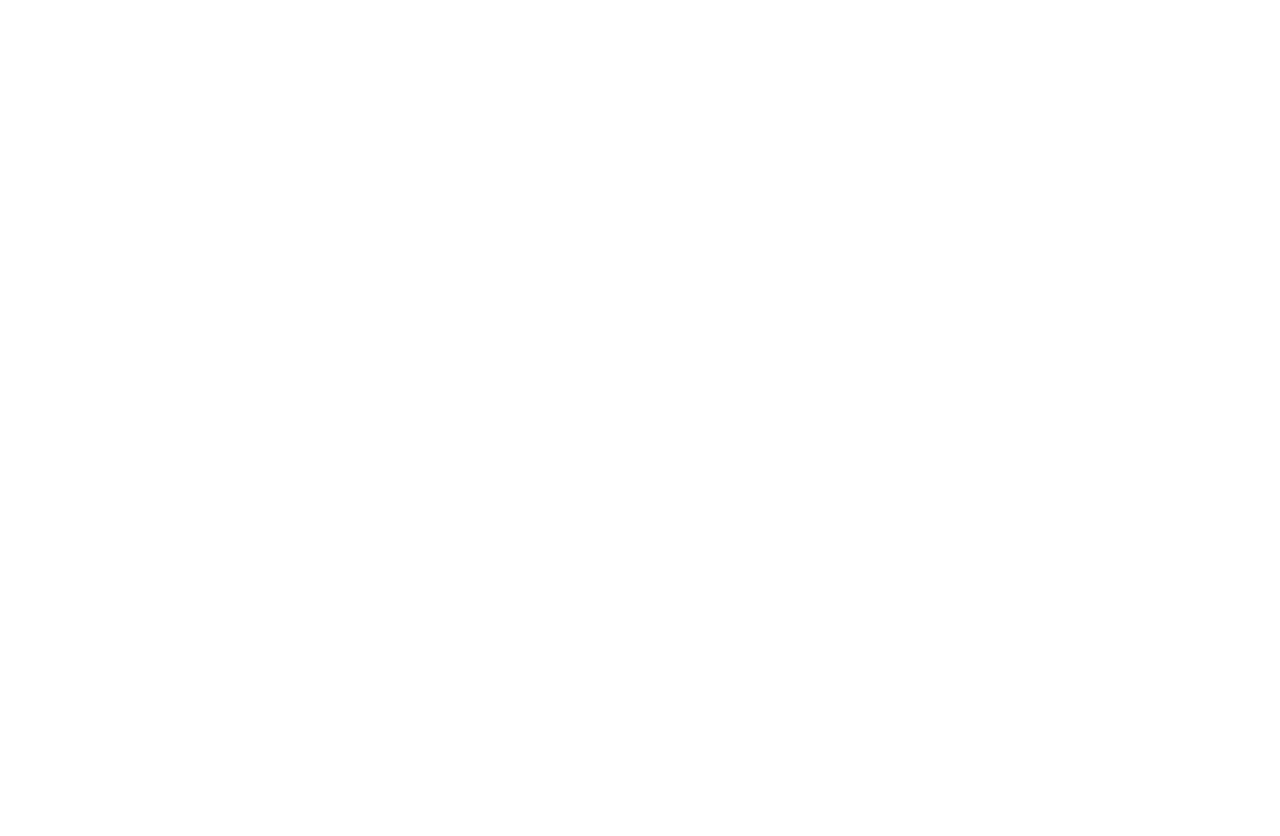
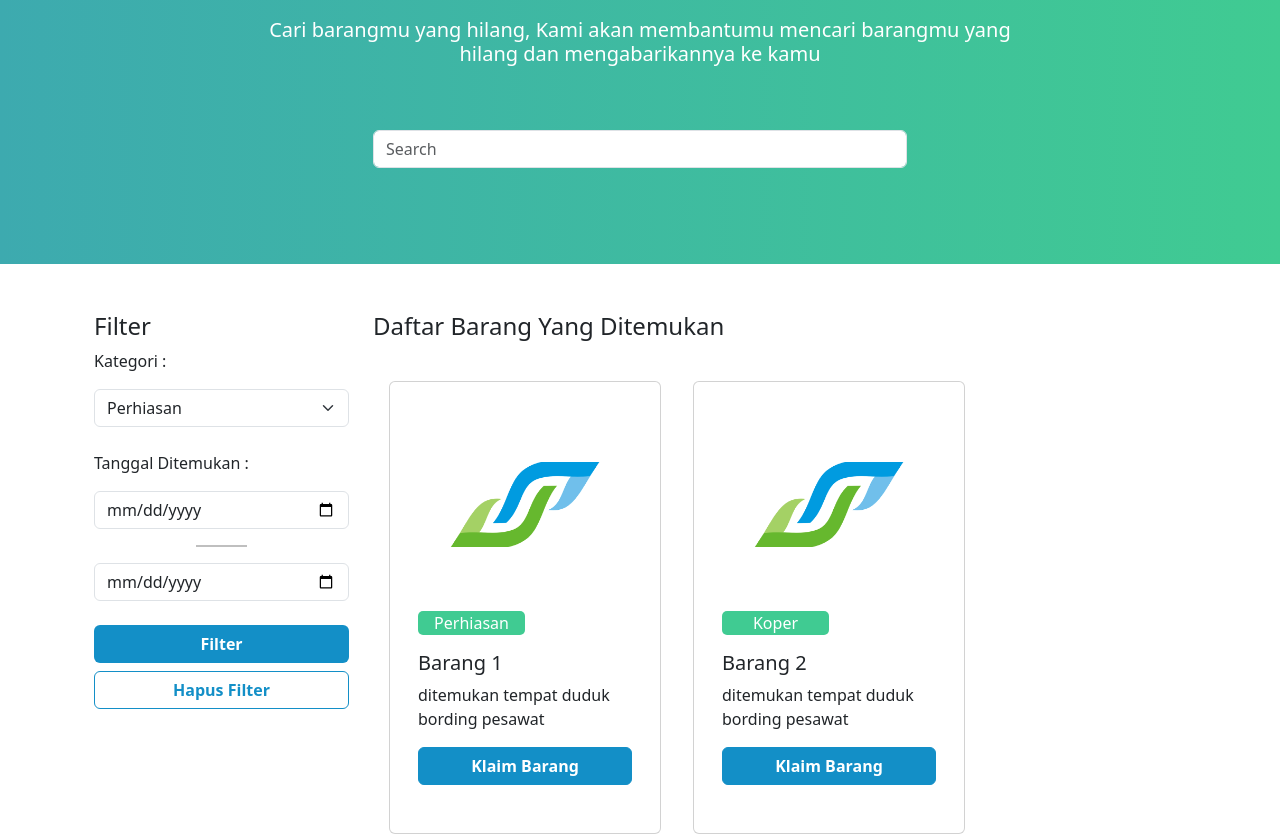
Before and after one commit to raihanrahman90/LostFoundAngkasaPura-FE, a React (Vite) app: page /ListBarang in a window 1280 px wide. Before the commit this address had no page. Shown: the part 282-1118 px from the top of the page. Before the commit the page ends 800 px from the top, so only its background shows below. Built offline with nearby package versions, Linux system fonts and the light colour scheme.

Commit message:
finished list-barang
page yg lain nyusul masih di rapikan

```diff
--- a/src/App.js
+++ b/src/App.js
@@ -10,6 +10,7 @@
 
 // user
 import HomePage from "./Page/User/HomePage";
+import ListBarang from "./Page/User/List-Barang";
 
 function App() {
 
@@ -28,7 +29,7 @@
 
 {/* user */}
           <Route path="/" element={<HomePage />} />
-
+          <Route path="/ListBarang" element={<ListBarang />} />
 
         </Routes>
     </BrowserRouter>
--- a/src/App.jsx
+++ b/src/App.jsx
@@ -11,6 +11,7 @@
 import ListAdmin from "./Page/Admin/ListAdmin/ListAdmin";
 // user
 import HomePage from "./Page/User/HomePage";
+import ListBarang from "./Page/User/List-Barang";
 import { BrowserRouter, Route, Routes } from "react-router-dom";
 import './App.css'
 
@@ -36,6 +37,7 @@
 
     {/* user */}
               <Route path="/" element={<HomePage />} />
+              <Route path="/ListBarang" element={<ListBarang />} />
 
 
             </Routes>
--- a/src/Asset/user.css
+++ b/src/Asset/user.css
@@ -34,3 +34,32 @@
     margin-top: -100px!important;
     z-index: 99px;
 }
+
+.cardTitle{
+    display: absolute;
+    margin-left: 25vw;
+    width: 50%;
+    margin-bottom: 5%;
+}
+
+.card-category {
+    background-color: #40CB92;
+    color: #FFFFFF;
+    border-radius: 5px;
+    padding: 0 10 0 10;
+    text-align: center;
+    width: 50%;
+}
+
+.listBarang{
+    margin-top: 10% !important;
+}
+
+.btn-filter{
+    color: white !important;
+}
+
+.btn-hapus{
+    border: #138FC7 1px solid !important;
+    color: #138FC7 !important;
+}
--- /dev/null
+++ b/src/Page/User/List-Barang.jsx
@@ -0,0 +1,169 @@
+import { useState } from "react";
+import Headers from './Headers';
+import Footer from "./Footer";
+import '../../Asset/user.css';
+import Logo from '../../Asset/logo.png';
+import "../../Asset/style.css";
+import { AiOutlineSearch } from "react-icons/ai";
+import {
+    Form,
+    FormControl,
+    InputGroup,
+    Container,
+    Row,
+    Col
+  } from "react-bootstrap";
+
+export default function ListBarang() {
+
+    const barang =
+    [
+        {
+        id : 1,
+        img: Logo,
+        namaBarang : "Barang 1",
+        kategoti : "Perhiasan",
+        keterangan : "ditemukan tempat duduk bording pesawat",
+        },
+        {
+        id : 2,
+        img: Logo,
+        namaBarang : "Barang 2",
+        kategoti : "Koper",
+        keterangan : "ditemukan tempat duduk bording pesawat",
+        },{
+        id : 3,
+        img: Logo,
+        namaBarang : "Barang 3",
+        kategoti : "Dompet",
+        keterangan : "ditemukan tempat duduk bording pesawat",
+        },
+        {
+        id : 4,
+        img: Logo,
+        namaBarang : "Barang 4",
+        kategoti : "Elektronik",
+        keterangan : "ditemukan tempat duduk bording pesawat",
+        }
+    ]
+
+    const [dataKategori, setKategori] = useState("");
+
+    const handleKategori = (e) => {
+        setKategori(e.target.value);
+    };
+
+    return (
+        <div style={{backgroundColor:"white"}}>
+            <Headers />
+
+            <div className="bgdasboard text-center py-5">
+                <h1 className="title text-white pb-3 fw-bold">Temukan <span className="text-warning">Barangmu</span></h1>
+                <h5 className="text-white pb-3 ">Cari barangmu yang hilang, Kami akan membantumu mencari barangmu yang <br />hilang dan mengabarikannya ke kamu</h5>
+
+                {/* <input className="inputs border border-secondary mb-2 mt-5 icon-rtl" type="text" placeholder="Cari Barang" /> */}
+                {/* <Container className="mt-5  pb-5">
+                    <Row className="d-flex justify-content-center">
+                        <Col md={6}>
+                            <Form className="d-flex justify-content-center">
+                                <InputGroup>
+                                    <FormControl type="search" className="me-2" placeholder="Search" prefix={AiOutlineSearch}>
+                                    </FormControl>
+                                </InputGroup>
+                            </Form>
+                        </Col>
+                    </Row>
+                </Container> */}
+                <Container className="mt-5 pb-5">
+                    <Row className="d-flex justify-content-center">
+                        <Col md={6}>
+                            <Form className="d-flex justify-content-center">
+                                <InputGroup>
+                                    <FormControl type="search" placeholder="Search" />
+                                </InputGroup>
+                            </Form>
+                        </Col>
+                    </Row>
+                </Container>
+
+
+                {/* </div> */}
+
+            </div>
+
+
+            <div className="container">
+                {/* Sub Judul */}
+                <div className="row">
+                <div className="col-3">
+                    <h4 className="text-start pt-5">Filter</h4>
+                </div>
+                <div className="col-9">
+                    <h4 className="text-start pt-5">Daftar Barang Yang Ditemukan</h4>
+
+                </div>
+                </div>
+
+                {/* Content */}
+                <div className="row">
+                    <div className="col-3">
+                        <div>
+                            <label className="pb-3 " htmlFor="kategori">Kategori : </label>
+                            <select
+                            onChange={handleKategori}
+                            className="form-select"
+                            id="kategori"
+                            >
+                                <option value="Kategori 5">Perhiasan</option>
+                                <option value="Kategori 5">Tas</option>
+                                <option value="Kategori 5">Dompet</option>
+                                <option value="Kategori 5">Koper</option>
+                                <option value="Kategori 5">Elektronik</option>
+                            </select>
+                        </div>
+
+                        <div className="pt-4">
+                            <label className="pb-3 " htmlFor="kategori">Tanggal Ditemukan : </label>
+                            <input type="date" className="form-control" id="kategori" />
+                            <hr style={{width:'20%', border:'1px solid black'}} className="container"/>
+                            <input type="date" className="form-control" id="kategori" />
+                        </div>
+
+                        <div className="pt-4">
+                            <button className="btn btn-filter w-100 fw-bold bg-primary">Filter</button>
+                        </div>
+                        <div className="pt-2">
+                            <button className="btn btn-hapus w-100 fw-bold">Hapus Filter</button>
+                        </div>
+                    </div>
+                    <div className="col-9 pb-5">
+                        <div className="my-3">
+                            <div className='d-flex row'>
+                                {barang.map((item) => {
+                                    return(
+                                        <>
+                                            <div className="col-md-6 card mx-3 my-3 rounded" style={{width: "17rem"}}>
+                                                <img src={item.img} className='p-5' alt="" />
+                                                <div className="card-body">
+                                                    <p className="card-category">{item.kategoti}</p>
+                                                    <h5 className="card-title">{item.namaBarang}</h5>
+                                                    <p className="card-text">{item.keterangan}</p>
+                                                    <a href="#" className="btn btn-primary w-100 text-white fw-bold">Klaim Barang</a>
+                                                </div>
+                                            </div>
+                                        </>
+                                    )
+                                })
+                                }
+                            </div>
+                        </div>
+                    </div>
+                </div>
+            </div>
+
+            <div className="bg-dark">
+                <Footer />
+            </div>
+        </div>
+    );
+}
```
